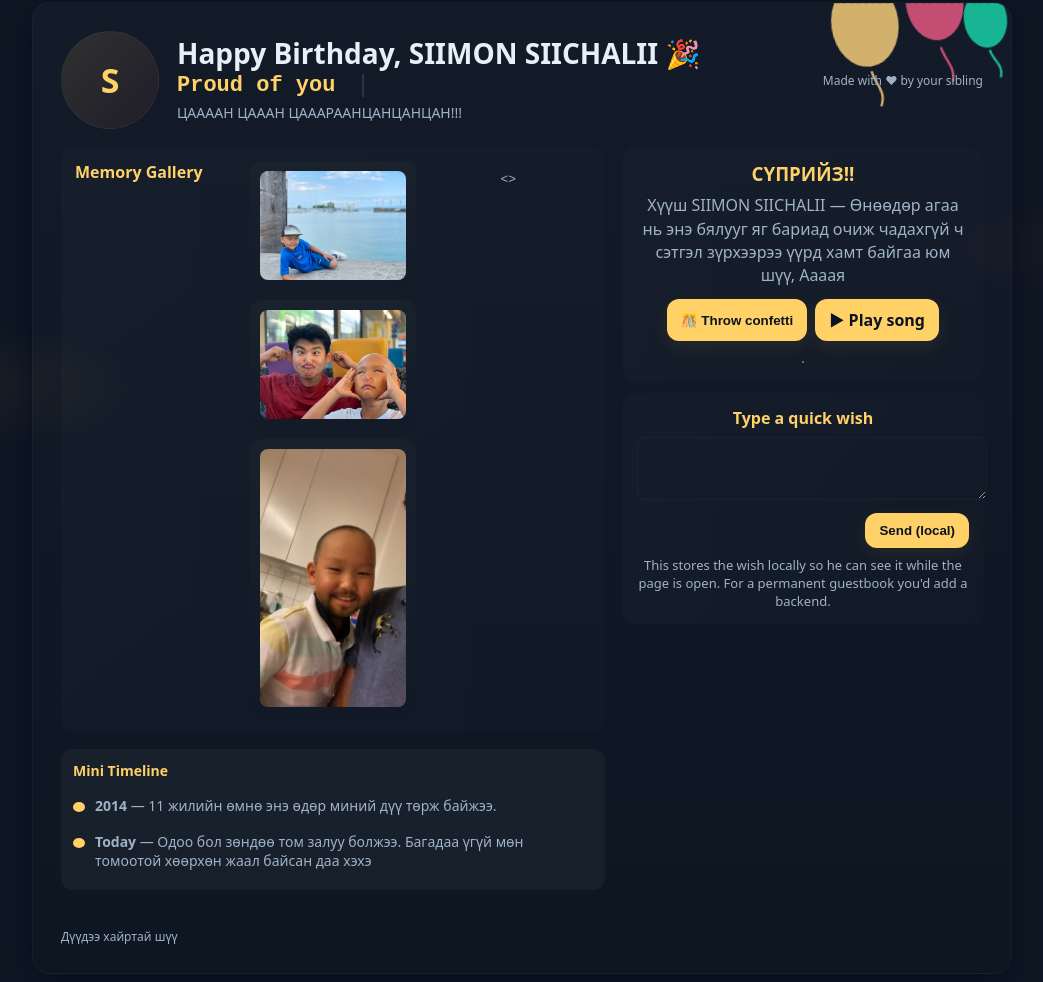
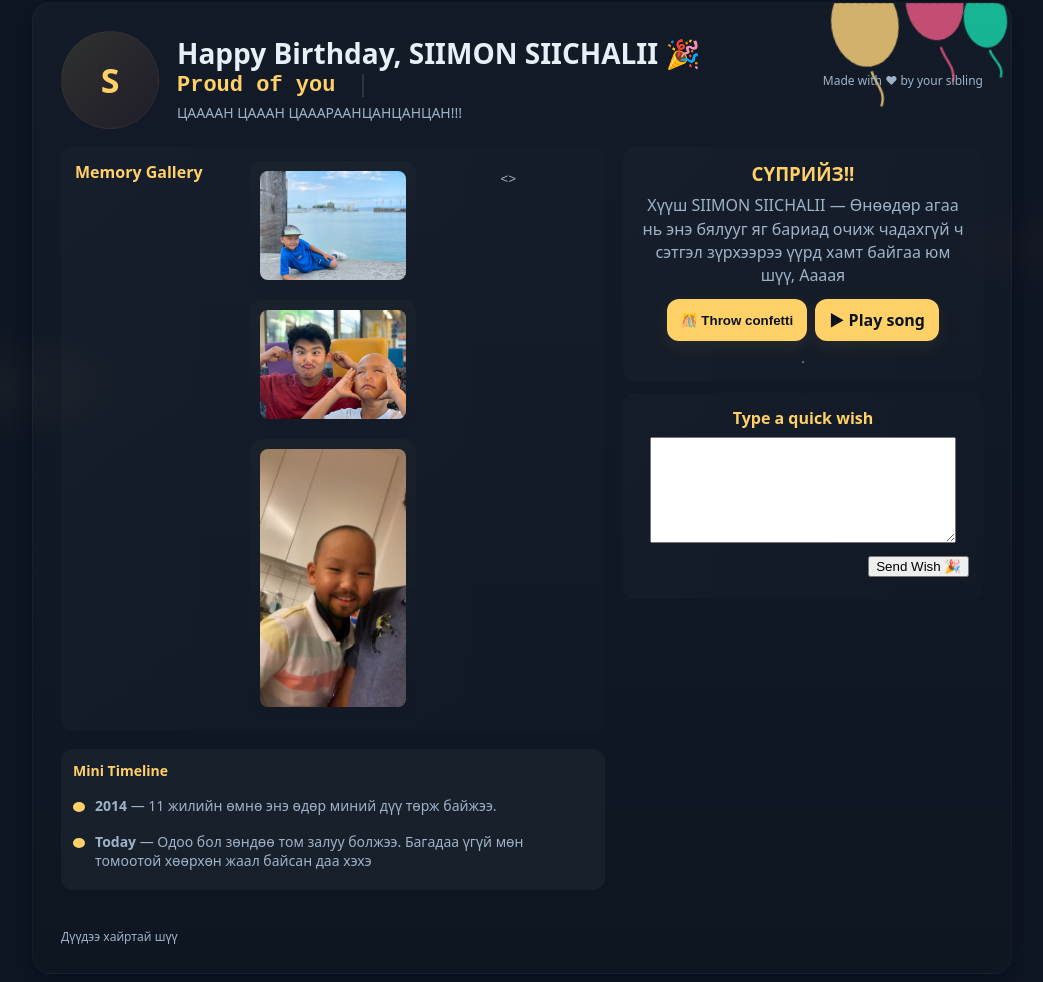
Before and after one commit to Uchralaaaa/Happy-Birthday-Simon, a plain HTML site: page index.html in a window 1280 px wide. Shown: the part 494-1476 px from the top of the page, without its empty margins (118-1161 px from the left). Drawn offline with Linux system fonts and the light colour scheme.

Commit message:
add wishbox

```diff
--- a/index.html
+++ b/index.html
@@ -345,11 +345,18 @@
 
           <div class="card-cta fade-in" aria-label="Wish box">
             <strong style="display:block;margin-bottom:8px;color:var(--accent)">Type a quick wish</strong>
-            <textarea id="wishText" rows="3" style="width:100%;border-radius:8px;padding:8px;border:1px solid rgba(255,255,255,0.03);background:transparent;color:inherit"></textarea>
-            <div style="display:flex;gap:8px;margin-top:8px;justify-content:flex-end;">
-              <button class="btn" id="sendWish">Send (local)</button>
+            <form action="https://docs.google.com/forms/d/e/1FAIpQLSeFu8pCAUcWeh2icAVmRj-eOilxluulgoc8DJdqCKZPxjjjyw/formResponse
+" method="POST" target="_blank">
+  <textarea
+    name="entry.1657715530"
+    placeholder="Write your wish..."
+    style="width:300px;height:100px;">
+  </textarea>
+  <div style="display:flex;gap:8px;margin-top:8px;justify-content:flex-end;">
+              <button type="submit">Send Wish 🎉</button>
+  </form>
             </div>
-            <div class="small" id="wishNote">This stores the wish locally so he can see it while the page is open. For a permanent guestbook you'd add a backend.</div>
+            <div class="small" id="wishNote"></div>
           </div>
         </aside>
       </div>
@@ -511,7 +518,25 @@
     /* small accessibility: keyboard trigger for confetti (press 'c') */
     window.addEventListener('keydown', (e)=>{ if(e.key.toLowerCase()==='c'){ document.getElementById('confettiBtn').click(); } });
 
+
+    document.getElementById("sendWish").addEventListener("click", function () {
+  const wish = document.getElementById("wishText").value.trim();
+  const note = document.getElementById("wishNote");
+
+  if (wish.length === 0) {
+    note.textContent = "Write something first!";
+    return;
+  }
+
+  note.textContent = "Wish saved locally! (But will disappear after refresh.)";
+
+  // Here you can store locally (temporary)
+  localStorage.setItem("birthday_wish", wish);
+});
+
   </script>
+
+
 
   <!-- Add this inside your <body>, around your Play button area -->
 <audio id="birthdaySong" src="audio/birthday-song.mp3" preload="auto"></audio>
@@ -535,6 +560,5 @@
 </script>
 
 
-
 </body>
 </html>
```
